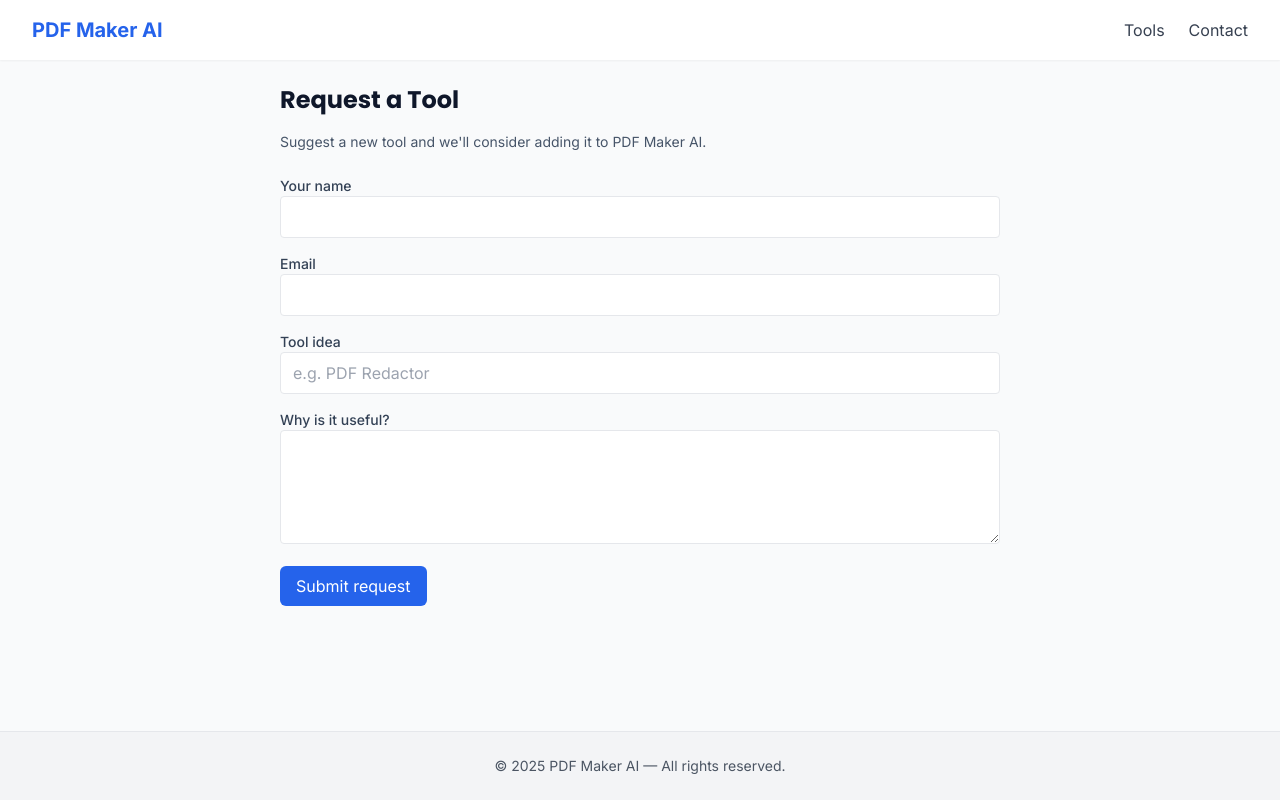
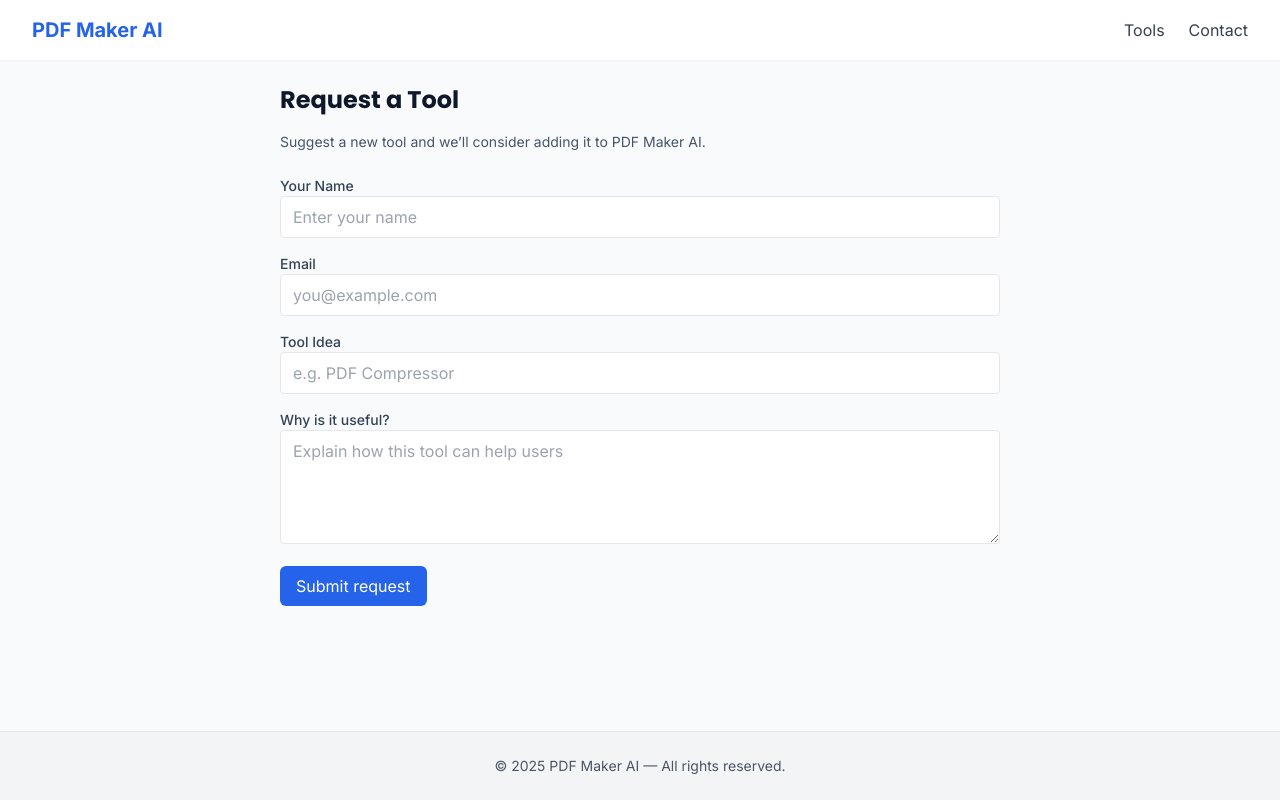
Before and after one commit to studybuild576-commits/my-tool-website, a Next.js app: page /tool-request in a window 1280 px wide. Built offline with nearby package versions, Linux system fonts and the light colour scheme.

Commit message:
Update page.tsx

```diff
--- a/app/tool-request/page.tsx
+++ b/app/tool-request/page.tsx
@@ -8,63 +8,101 @@ export default function ToolRequestPage() {
   const [message, setMessage] = useState("");
   const [status, setStatus] = useState<null | string>(null);
 
-  async function handleSubmit(e: React.FormEvent) {
+  function handleSubmit(e: React.FormEvent) {
     e.preventDefault();
+
+    // ✅ Simple front-end validation
+    if (!name || !email || !tool || !message) {
+      setStatus("error");
+      return;
+    }
+
+    // ✅ Simulate form submission success
     setStatus("sending");
-    try {
-      const res = await fetch("/api/tool-request", {
-        method: "POST",
-        headers: { "Content-Type": "application/json" },
-        body: JSON.stringify({ name, email, tool, message }),
-      });
-      if (res.ok) {
-        setStatus("success");
-        setName("");
-        setEmail("");
-        setTool("");
-        setMessage("");
-      } else {
-        setStatus("error");
-      }
-    } catch (err) {
-      setStatus("error");
-    }
+    setTimeout(() => {
+      setStatus("success");
+      setName("");
+      setEmail("");
+      setTool("");
+      setMessage("");
+    }, 1000);
   }
 
   return (
     <main className="max-w-3xl mx-auto p-6">
       <h1 className="text-2xl font-bold mb-4">Request a Tool</h1>
-      <p className="text-sm text-slate-600 mb-6">Suggest a new tool and we'll consider adding it to PDF Maker AI.</p>
+      <p className="text-sm text-slate-600 mb-6">
+        Suggest a new tool and we’ll consider adding it to PDF Maker AI.
+      </p>
 
       <form onSubmit={handleSubmit} className="space-y-4">
         <div>
-          <label className="block text-sm font-medium text-slate-700">Your name</label>
-          <input value={name} onChange={(e) => setName(e.target.value)} className="w-full border rounded px-3 py-2" />
+          <label className="block text-sm font-medium text-slate-700">
+            Your Name
+          </label>
+          <input
+            value={name}
+            onChange={(e) => setName(e.target.value)}
+            className="w-full border rounded px-3 py-2"
+            placeholder="Enter your name"
+          />
         </div>
 
         <div>
-          <label className="block text-sm font-medium text-slate-700">Email</label>
-          <input type="email" value={email} onChange={(e) => setEmail(e.target.value)} className="w-full border rounded px-3 py-2" />
+          <label className="block text-sm font-medium text-slate-700">
+            Email
+          </label>
+          <input
+            type="email"
+            value={email}
+            onChange={(e) => setEmail(e.target.value)}
+            className="w-full border rounded px-3 py-2"
+            placeholder="you@example.com"
+          />
         </div>
 
         <div>
-          <label className="block text-sm font-medium text-slate-700">Tool idea</label>
-          <input value={tool} onChange={(e) => setTool(e.target.value)} className="w-full border rounded px-3 py-2" placeholder="e.g. PDF Redactor" />
+          <label className="block text-sm font-medium text-slate-700">
+            Tool Idea
+          </label>
+          <input
+            value={tool}
+            onChange={(e) => setTool(e.target.value)}
+            className="w-full border rounded px-3 py-2"
+            placeholder="e.g. PDF Compressor"
+          />
         </div>
 
         <div>
-          <label className="block text-sm font-medium text-slate-700">Why is it useful?</label>
-          <textarea value={message} onChange={(e) => setMessage(e.target.value)} className="w-full border rounded px-3 py-2" rows={4} />
+          <label className="block text-sm font-medium text-slate-700">
+            Why is it useful?
+          </label>
+          <textarea
+            value={message}
+            onChange={(e) => setMessage(e.target.value)}
+            className="w-full border rounded px-3 py-2"
+            rows={4}
+            placeholder="Explain how this tool can help users"
+          />
         </div>
 
         <div>
-          <button type="submit" className="px-4 py-2 bg-primary-500 text-white rounded-md hover:bg-primary-600">
+          <button
+            type="submit"
+            className="px-4 py-2 bg-primary-500 text-white rounded-md hover:bg-primary-600"
+          >
             {status === "sending" ? "Sending..." : "Submit request"}
           </button>
         </div>
 
-        {status === "success" && <div className="text-green-600">Thanks! Your request was sent.</div>}
-        {status === "error" && <div className="text-red-600">Something went wrong. Try again later.</div>}
+        {status === "success" && (
+          <div className="text-green-600">✅ Thanks! Your request was noted.</div>
+        )}
+        {status === "error" && (
+          <div className="text-red-600">
+            ⚠️ Please fill in all fields before submitting.
+          </div>
+        )}
       </form>
     </main>
   );
```
